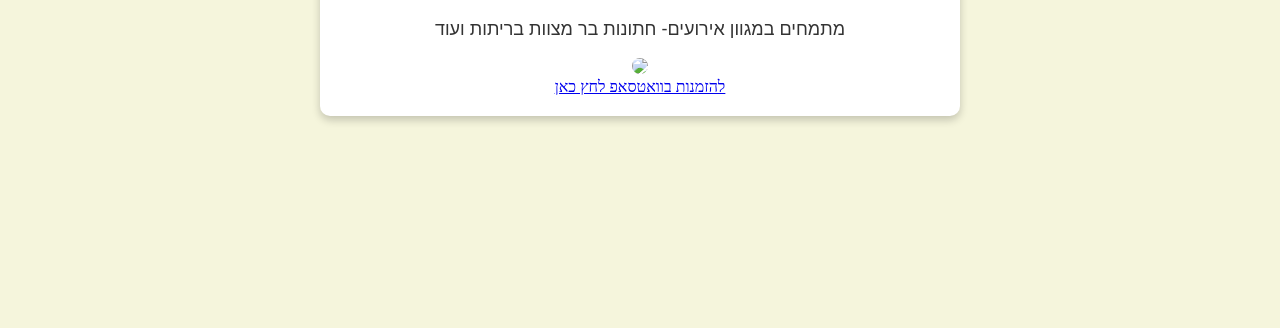
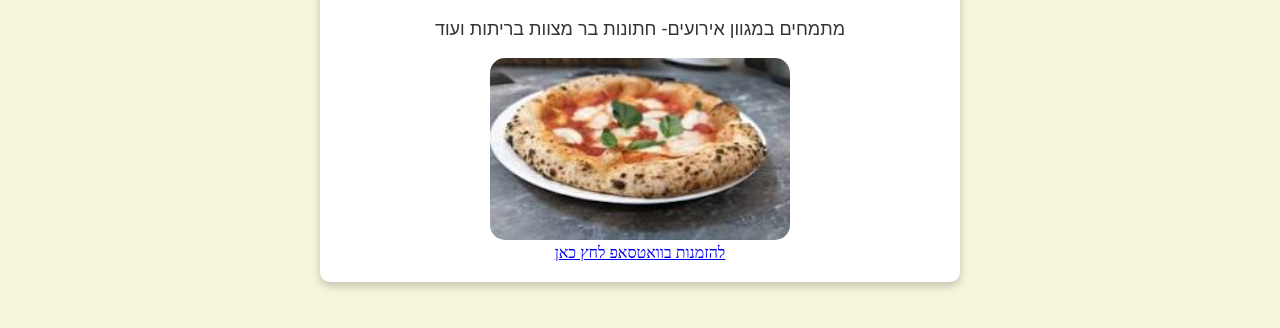
Before and after one commit to noimen91/my-pizza-site, a plain HTML site: page index.html in a window 1280 px wide. Shown: the part 172-500 px from the top of the page. Drawn offline with Linux system fonts and the light colour scheme.

Commit message:
Fix image for real

```diff
--- a/index.html
+++ b/index.html
@@ -18,7 +18,7 @@
 
    <p>מתמחים במגוון אירועים- חתונות בר מצוות בריתות ועוד</p>
 
-   <img src="pizzataboon.jpeg" width="300">
+   <img src="pizza.png.jfif" width="300">
 
    <br>
 
```
